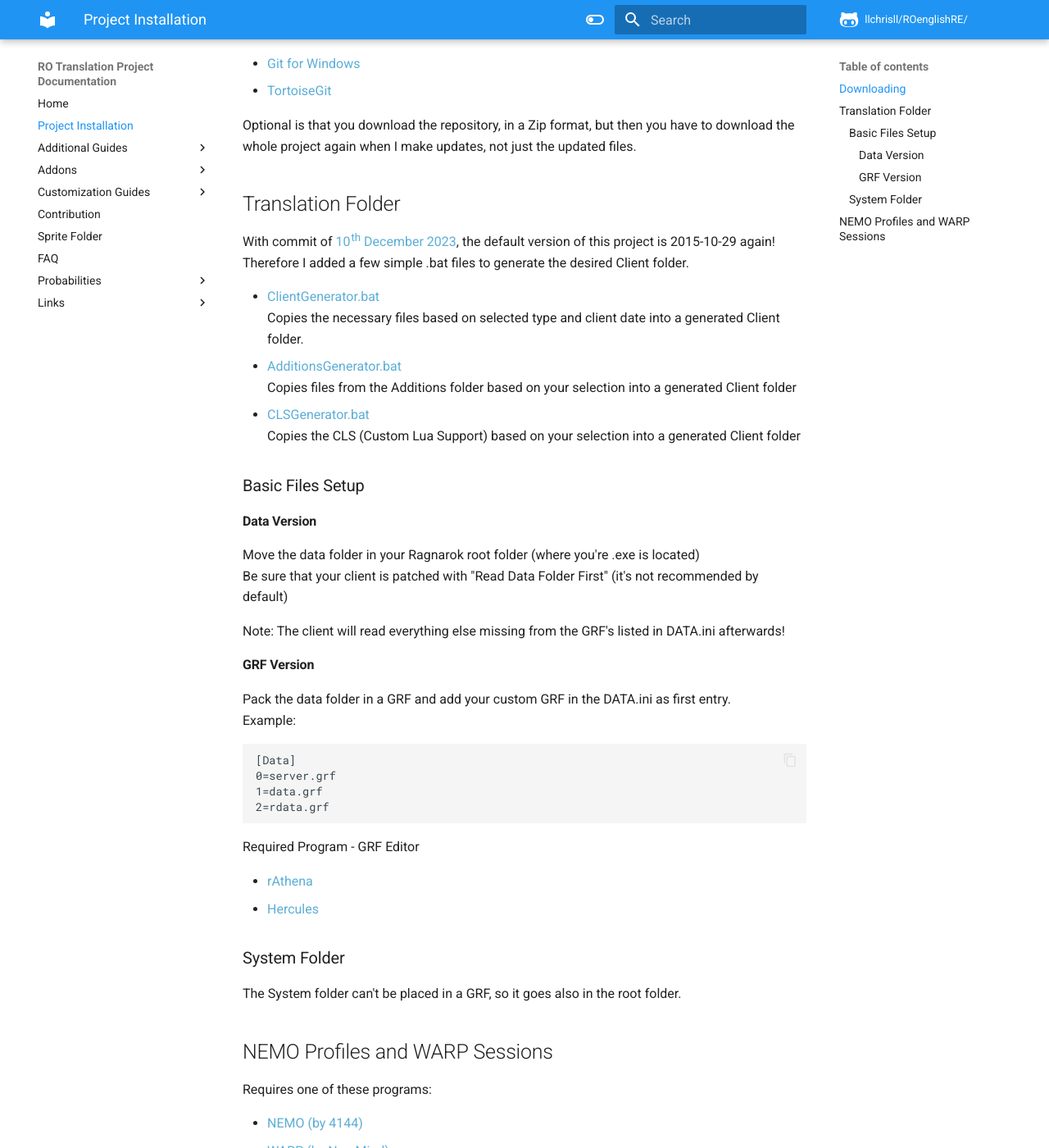
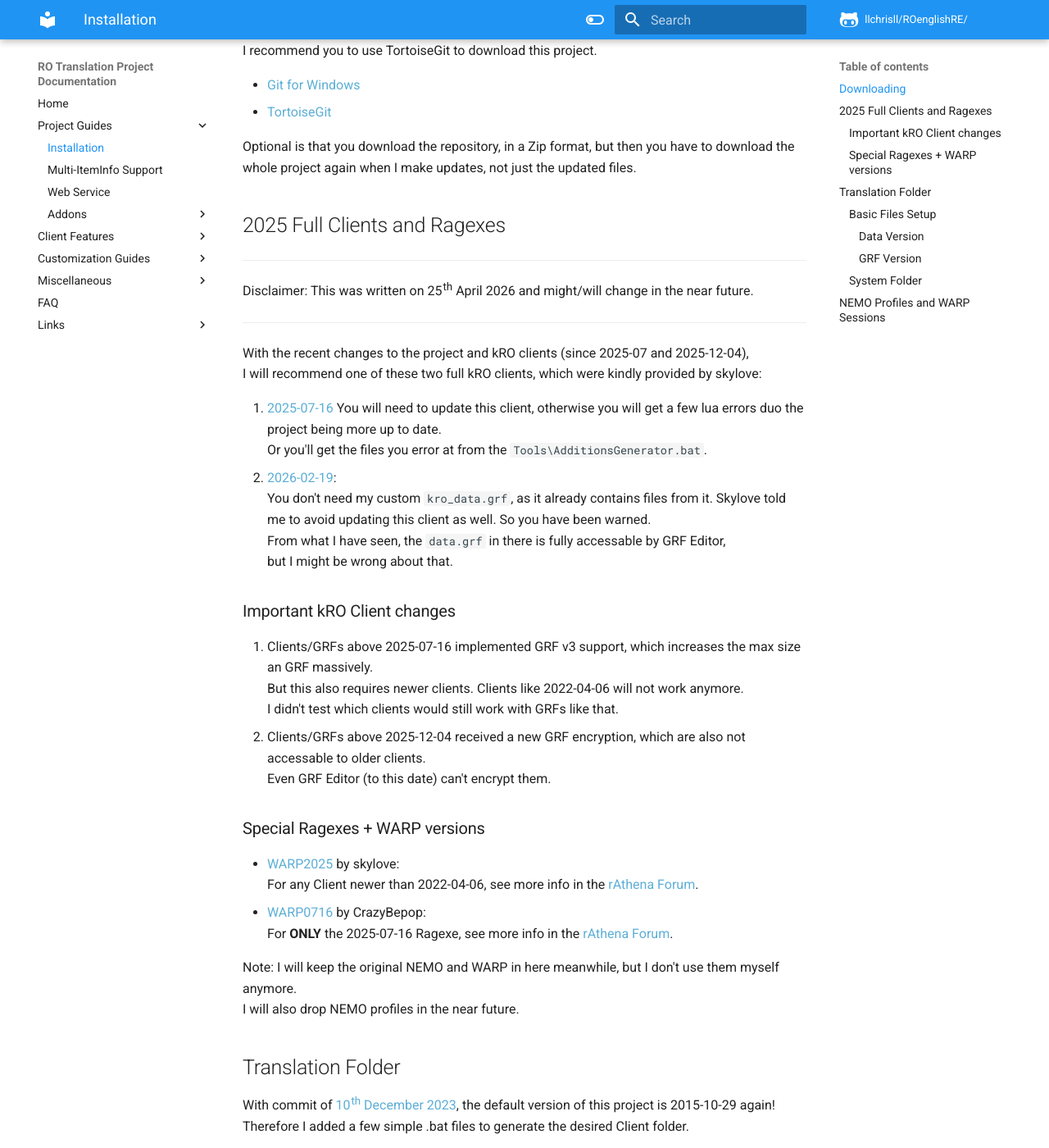
Before and after one commit to llchrisll/ROTPDocs, an MkDocs documentation site: the page built from docs/guides/install.md, in a window 1280 px wide and 1400 px high, scrolled down 273 px. Shown: the whole window at 82% size. Built offline with MkDocs 1.6.1 and Material for MkDocs 9.7.7, drawn with Linux system fonts in a browser that asks for light colours; comment, search, counter and statistics services are not loaded; some of the changed text lies outside the part shown.

Commit message:
Added two new pages Moved some files into separate folder Updated install.md

```diff
--- a/docs/guides/install.md
+++ b/docs/guides/install.md
@@ -1,5 +1,5 @@
 If you have trouble using this translation project, here is a tutorial how to do so.
-
+___
 ## Downloading
 I recommend you to use TortoiseGit to download this project.
 
@@ -7,6 +7,39 @@
 * [TortoiseGit](https://tortoisegit.org/download/)
 
 Optional is that you download the repository, in a Zip format, but then you have to download the whole project again when I make updates, not just the updated files.
+
+## 2025 Full Clients and Ragexes
+___
+Disclaimer: This was written on 25th April 2026 and might/will change in the near future.
+___
+With the recent changes to the project and kRO clients (since 2025-07 and 2025-12-04),
+I will recommend one of these two full kRO clients, which were kindly provided by skylove:
+
+ 1. [2025-07-16](https://drive.google.com/file/d/1EAlnpYywf6ktli3v9DliDXMvrcFcClfq/view?usp=drive_link)
+    You will need to update this client, otherwise you will get a few lua errors duo the project being more up to date.
+	Or you'll get the files you error at from the `Tools\AdditionsGenerator.bat`.
+ 2. [2026-02-19](https://drive.google.com/file/d/1NfZJb3WuDmeqfPGGcLzDlVJLnGKXWzXy/view):
+    You don't need my custom `kro_data.grf`, as it already contains files from it.
+    Skylove told me to avoid updating this client as well. So you have been warned.
+	From what I have seen, the `data.grf` in there is fully accessable by GRF Editor,
+	but I might be wrong about that.
+
+###Important kRO Client changes
+
+ 1. Clients/GRFs above 2025-07-16 implemented GRF v3 support, which increases the max size an GRF massively.
+    But this also requires newer clients. Clients like 2022-04-06 will not work anymore.
+	I didn't test which clients would still work with GRFs like that.
+ 2. Clients/GRFs above 2025-12-04 received a new GRF encryption, which are also not accessable to older clients.
+    Even GRF Editor (to this date) can't encrypt them.
+
+### Special Ragexes + WARP versions
+ * [WARP2025](https://github.com/hiphop9/Warp2025) by skylove:
+   For any Client newer than 2022-04-06, see more info in the [rAthena Forum](https://rathena.org/board/topic/144862-2025-06-04_ragexe-warp2025/).
+ * [WARP0716](https://github.com/CrazyBebop/WARP0716) by CrazyBepop:
+   For **ONLY** the 2025-07-16 Ragexe, see more info in the [rAthena Forum](https://rathena.org/board/topic/149119-warp0716-%E2%86%92-forge-%E2%80%94-ragexe-2025-07-16-patches-customjobs-reforged-newest-client/).
+
+Note: I will keep the original NEMO and WARP in here meanwhile, but I don't use them myself anymore.
+I will also drop NEMO profiles in the near future.
 
 ## Translation Folder
 With commit of [10th December 2023](https://github.com/llchrisll/ROenglishRE/commit/649d35f956a1a5cee088557194b99822d132a5ad), the default version of this project is 2015-10-29 again!
--- a/mkdocs.yml
+++ b/mkdocs.yml
@@ -8,16 +8,17 @@
 repo_url: 'https://github.com/llchrisll/ROenglishRE/'
 nav:
     - Home: index.md
-    - Project Installation: guides/install.md
-    - Additional Guides:
+    - Project Guides:
+      - Installation: guides/install.md
       - Multi-ItemInfo Support: guides/multiitem.md
       - Web Service: guides/webservice.md
+      - Addons:
+        - jRO Enchants Display: addons/jro_enchants.md
+        - Custom Lua Support: addons/cls.md
+        - Legacy Files: addons/legacy.md
+    - Client Features:
       - Equipment Properties: guides/equip_prop.md
       - Rune Tablet System: guides/runetablet.md
-    - Addons:
-      - jRO Enchants Display: addons/jro_enchants.md
-      - Custom Lua Support: addons/cls.md
-      - Legacy Files: addons/legacy.md
     - Customization Guides:
       - Basic Setup: guides/basic_custom.md
       - Cards: guides/cards.md
@@ -31,12 +32,15 @@
       - Random Options: guides/random_options.md
       - Enchant System: guides/enchant_system.md
       - Disable Doram: guides/disable_doram.md
-    - Contribution: contribution.md
-    - Sprite Folder: spritelist.md
+    - Miscellaneous:
+      - Lua Depenencies: misc/lua_dependencies.md
+      - Implementations: misc/implementations.md
+      - Sprite Folder: misc/spritelist.md
+      - Contribution: misc/contribution.md
+      - Probabilities:
+        - Refine Probabilities: misc/refine_prob_kro.md
+        - Grade Probabilities: misc/grade_prob_kro.md
     - FAQ: FAQ.md
-    - Probabilities:
-      - Refine Probabilities: refine_prob_kro.md
-      - Grade Probabilities: grade_prob_kro.md
     - Links:
       - Project Discord: https://discord.gg/sagbPhH
       - rAthena: http://rathena.org/board/
```
Also changed, not shown: docs/misc/contribution.md (renamed from docs/contribution.md, +1 -1 lines), docs/misc/implementations.md (added, +98 -0 lines), docs/misc/lua_dependencies.md (added, +42 -0 lines), docs/misc/spritelist.md (renamed from docs/spritelist.md, +1 -1 lines), docs/misc/grade_prob_kro.md (renamed from docs/grade_prob_kro.md), docs/misc/refine_prob_kro.md (renamed from docs/refine_prob_kro.md).
